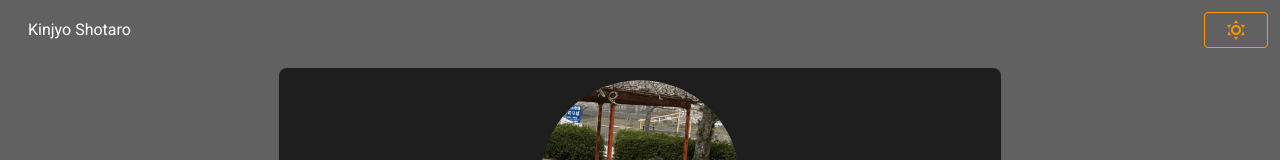
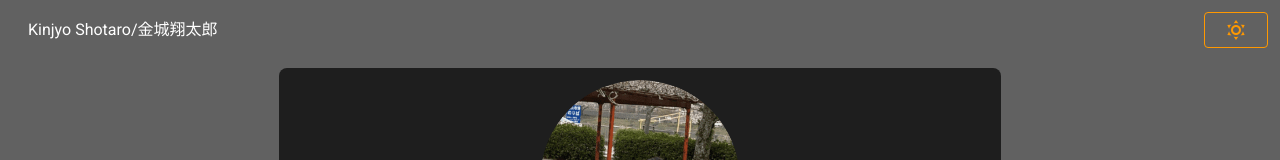
Before and after one commit to kinjo1130/nuxt-portfolio, a Nuxt app: page / in a window 1280 px wide. Shown: the top 160 px of the page. Built offline with nearby package versions, Linux system fonts and the light colour scheme.

Commit message:
名前を漢字追加/serch console追加

```diff
--- a/nuxt.config.js
+++ b/nuxt.config.js
@@ -23,12 +23,12 @@
       { hid: 'og:description', property: 'og:description', content: '今までの活動と自己紹介をまとめました。' },
       { hid: 'og:image', property: 'og:image', content: 'https://kinjyo.me/_nuxt/img/image.1c1b45f.png' },
       { name: 'twitter:card', content: 'summary_large_image' },　//twitterの画像サイズ
+      { name:"google-site-verification", content:"PtYzxYyQoXOUhMNBGYRzN56uPOUCSR5_6dFkZ22v0I4" }
     ],
     link: [
       { rel: 'icon', type: 'image/x-icon', href: '/favicon.ico' },
+    ]
 
-
-    ]
   },
 
 
--- a/pages/index.vue
+++ b/pages/index.vue
@@ -7,7 +7,7 @@
           <header class="mb-5">
             <v-row>
               <v-col cols="12" class="d-flex justify-end">
-                <span class="d-flex align-center mx-4" >Kinjyo Shotaro</span>
+                <span class="d-flex align-center mx-4" >Kinjyo Shotaro/金城翔太郎</span>
                 <v-spacer> </v-spacer>
                 <div class="d-flex align-center">
                   <v-btn
```
